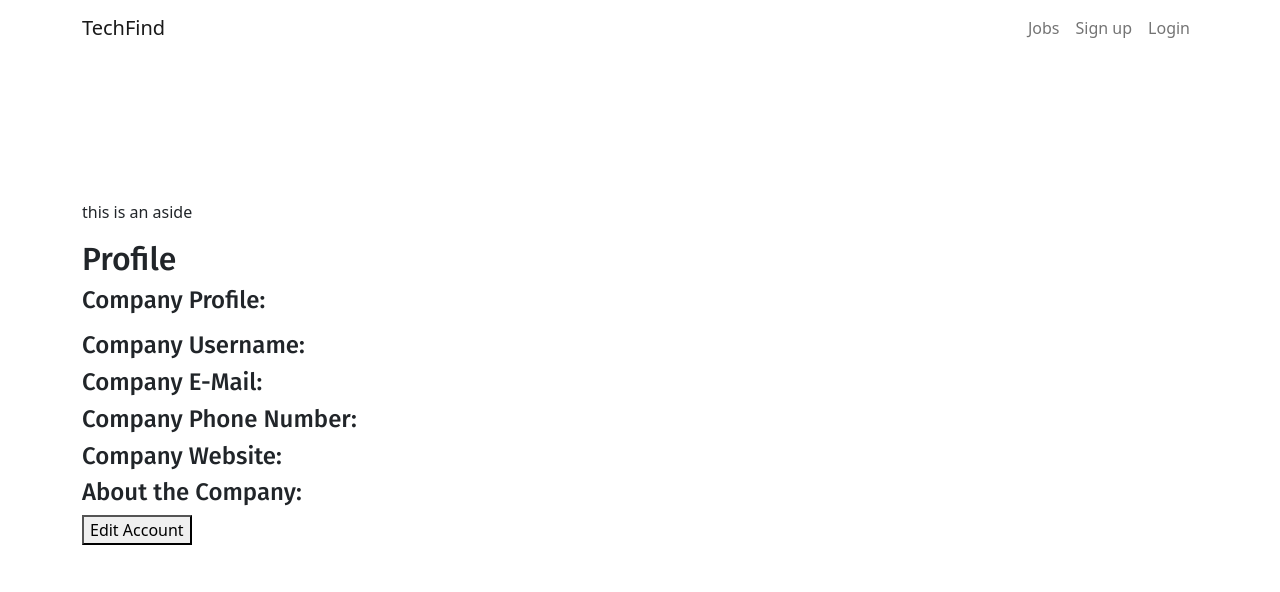
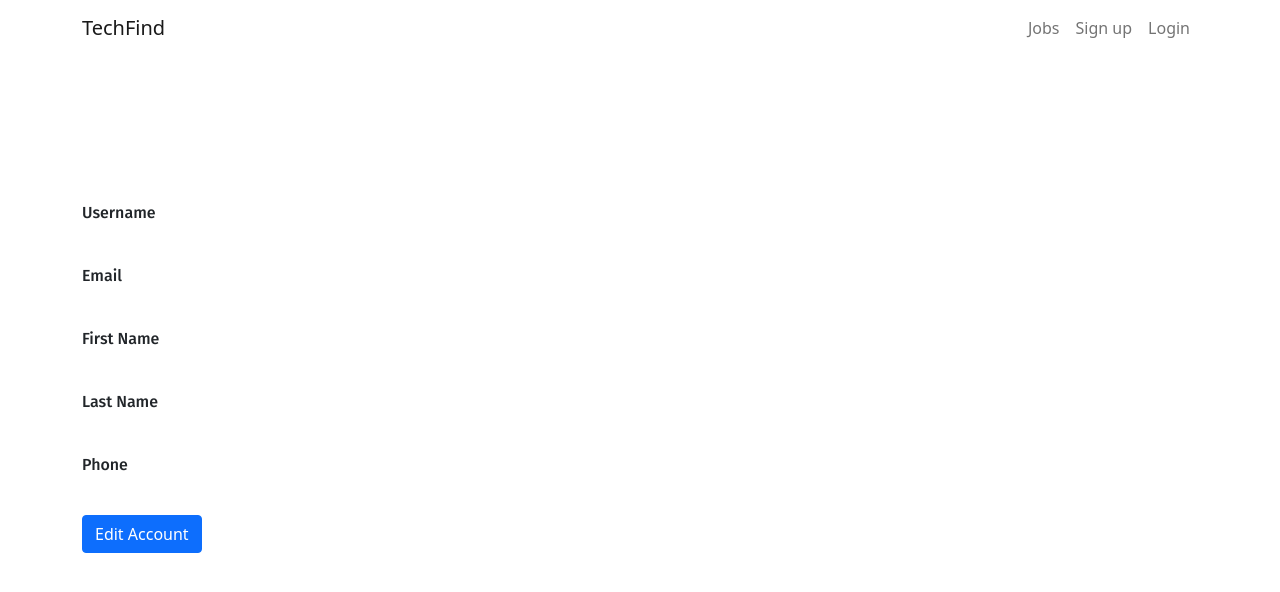
Before and after one commit to BJB-Team/TechFind-Frontend, a React (Create React App) app: page /company-profile in a window 1280 px wide. Shown: the top 592 px of the page. Built offline with nearby package versions, Linux system fonts and the light colour scheme; no server answers.

Commit message:
feature/add-bootstrap-to-company-pages

```diff
--- a/src/components/CompanyHome.js
+++ b/src/components/CompanyHome.js
@@ -2,14 +2,11 @@ import React, { useEffect, useState } from 'react'
 import { Link } from "react-router-dom"
 import { useGlobalState } from '../utils/stateContext'
 import { companyProfile } from '../services/authService'
-import Aside from './Aside'
-
 
 const CompanyHome = () => {
     const{ store, dispatch } = useGlobalState()
     const { loggedInUser } = store
-    const [profile, setProfile] = useState([])
-
+    const [profile, setProfile] = useState({user: {}, profile: {}})
 
     useEffect(()=>{
         companyProfile()
@@ -20,32 +17,36 @@ const CompanyHome = () => {
         .catch(error=> {console.log(error)})
         },[])
 
+    // onsubmit handler function goes here
+
     return (
         <div>
-            <Aside />
-            <h2>Profile</h2>
-            <h4>Company Profile:</h4>
-            <p></p>
+        <div className="from-group">
+            <label htmlFor="username">Username</label>
+            <input type="text" className="form-control-plaintext" placeholder={ profile.user.username } />
+        </div>
 
+        <div className="from-group">
+            <label htmlFor="staticEmail">Email</label>
+            <input type="email" className="form-control-plaintext" placeholder={ profile.user.email } />
+        </div>
 
-            <h4>Company Username:</h4>
-            {/* Access Company name here */}
+        <div className="from-group">
+            <label htmlFor="firstname">First Name</label>
+            <input type="text" className="form-control-plaintext" placeholder={ profile.profile.first_name } />
+        </div>
 
-            <h4>Company E-Mail:</h4>
-            {/* Access Company name here */}
+        <div className="from-group">
+            <label htmlFor="lastname">Last Name</label>
+            <input type="text" className="form-control-plaintext" placeholder={ profile.profile.last_name } />
+        </div>
 
-            <h4>Company Phone Number:</h4>
-            {/* Access Company name here */}
+        <div className="from-group">
+            <label htmlFor="phone">Phone</label>
+            <input type="email" className="form-control-plaintext" placeholder={ profile.profile.phone } />
+        </div>
 
-            <h4>Company Website:</h4>
-            {/* Access Company name here */}
-
-            <h4>About the Company:</h4>
-            {/* Access Company name here */}
-
-            <Link to = "/"><button>Edit Account</button></Link>
-
-            {/* Make button to delete account */}
+        <Link to = "/finder-edit"><button type="submit" class="btn btn-primary">Edit Account</button></Link>
         </div>
     )
 }
--- a/src/components/SignUp.js
+++ b/src/components/SignUp.js
@@ -1,5 +1,5 @@
 import React, { useState } from 'react'
-import { Link, useNavigate } from "react-router-dom";
+import { Link, useNavigate } from 'react-router-dom'
 import { useGlobalState } from '../utils/stateContext'
 import { signUp } from '../services/authService'
 
@@ -120,7 +120,7 @@ const SignUp = ({ history }) =>{
       </form>
 
       <p>Looking for the Company Signup page</p>
-      <button>Company Sign up</button>
+      <Link to = "/companysignup"><button type="submit" class="btn btn-primary">Company Signup</button></Link>
     </div>
   )
 }
```
